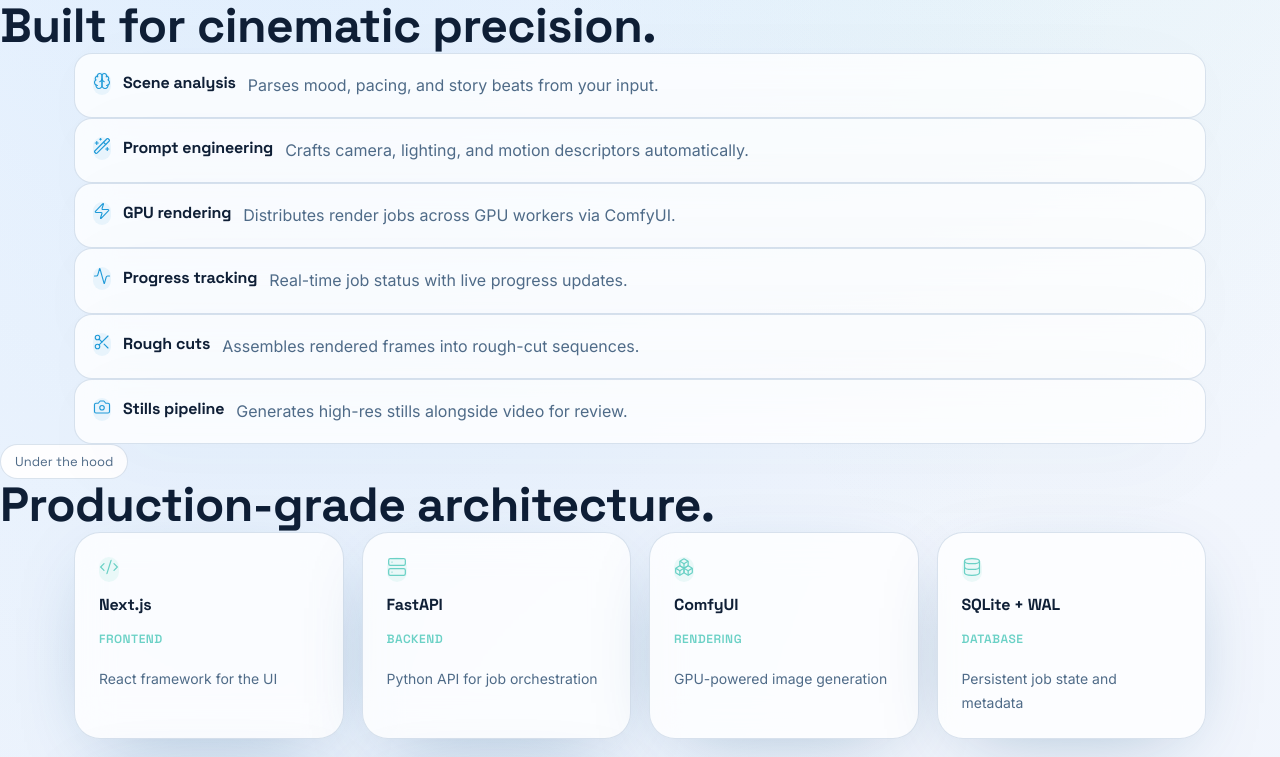
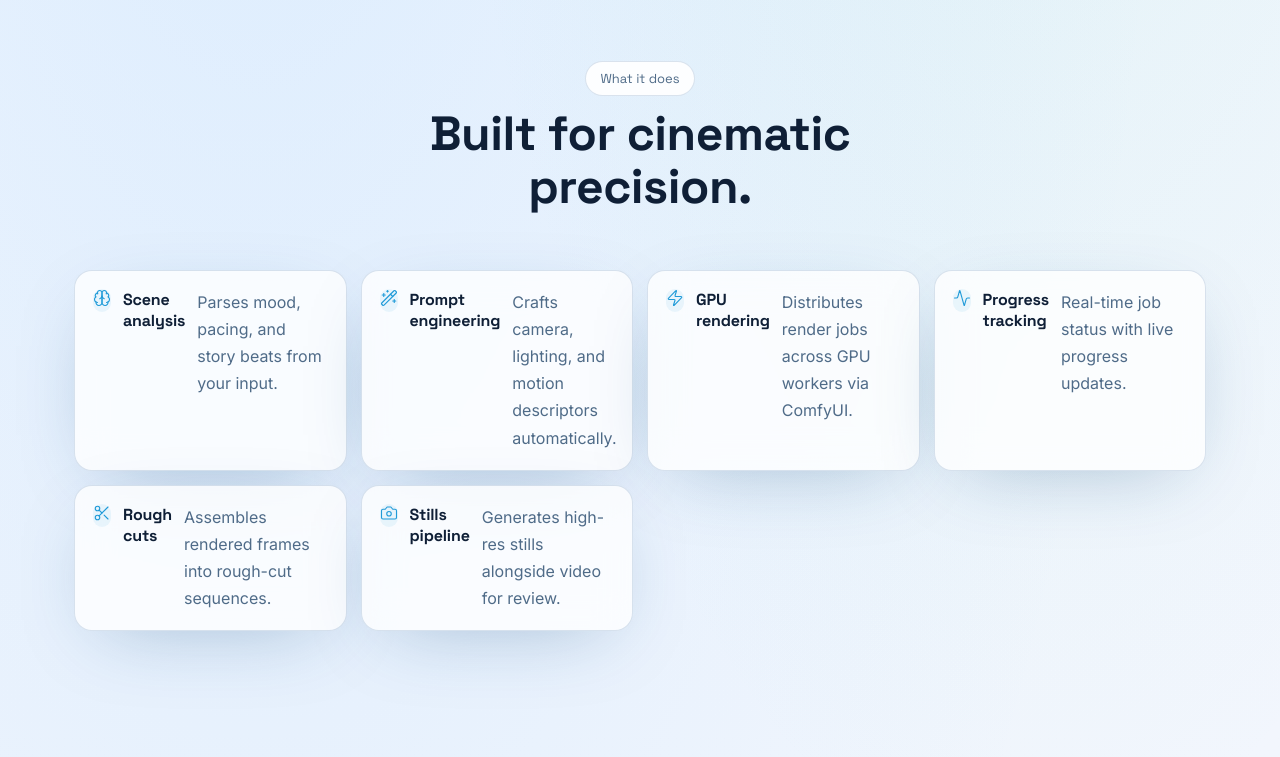
Before and after one commit to taxydriver/Anapana-website, a React (Vite) app: page / in a window 1280 px wide. Shown: the part 1414-2171 px from the top of the page. Built offline with nearby package versions, Linux system fonts and the light colour scheme.

Commit message:
Add proper section styling for Capabilities and Portfolio headers

```diff
--- a/src/index.css
+++ b/src/index.css
@@ -793,3 +793,47 @@ p {
     font-size: 16px;
   }
 }
+
+/* Capabilities Section */
+.capabilities {
+  position: relative;
+  padding: 96px 0;
+  z-index: 1;
+}
+
+.capabilities-header {
+  text-align: center;
+  margin-bottom: 56px;
+  display: grid;
+  gap: 12px;
+  justify-items: center;
+}
+
+.capabilities-header h2 {
+  max-width: 640px;
+}
+
+.capabilities-grid {
+  display: grid;
+  gap: 14px;
+  grid-template-columns: repeat(auto-fit, minmax(240px, 1fr));
+}
+
+/* Portfolio Section */
+.portfolio {
+  position: relative;
+  padding: 96px 0;
+  z-index: 1;
+}
+
+.portfolio-header {
+  text-align: center;
+  margin-bottom: 56px;
+  display: grid;
+  gap: 12px;
+  justify-items: center;
+}
+
+.portfolio-header h2 {
+  max-width: 640px;
+}
```
